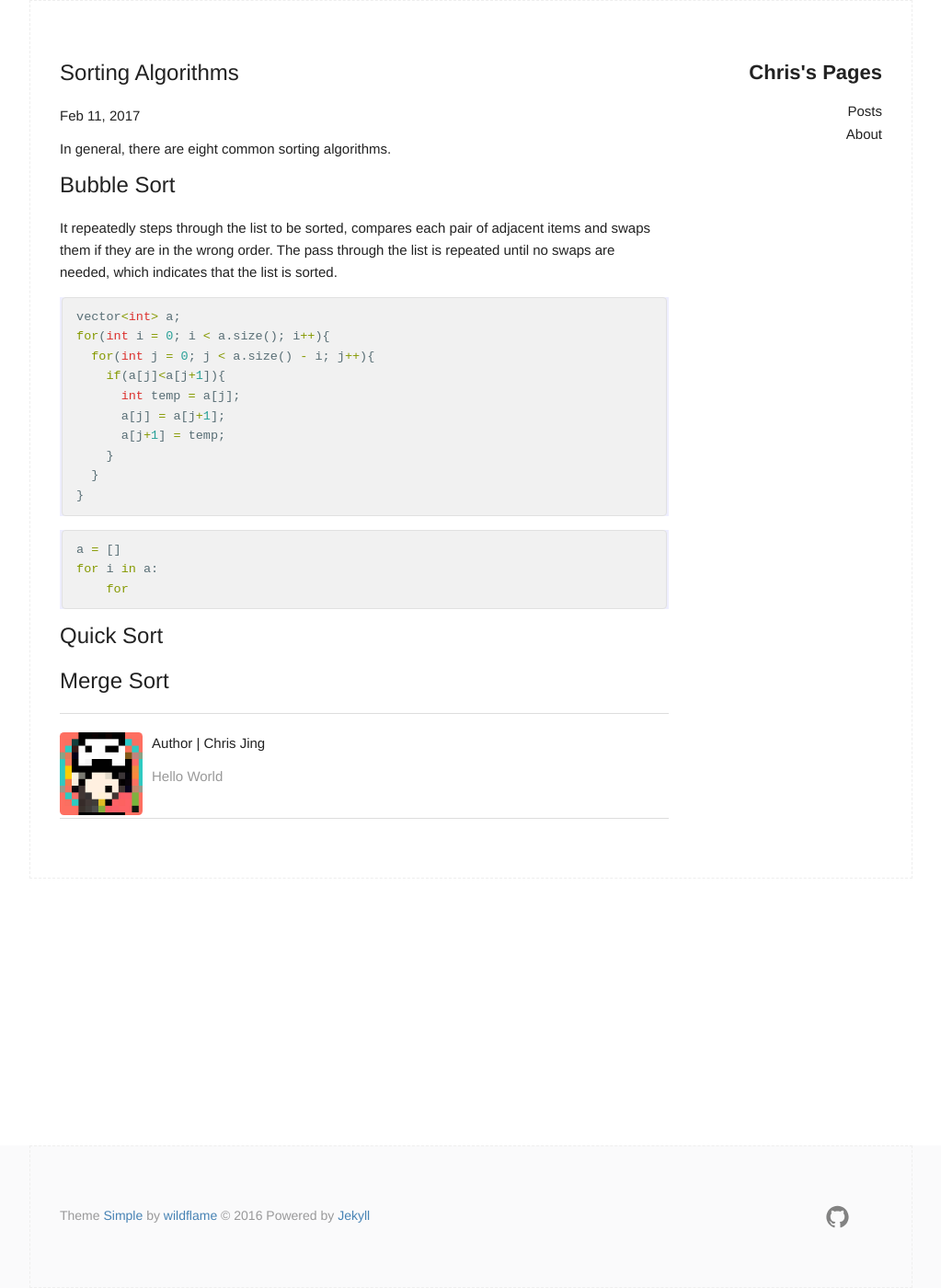
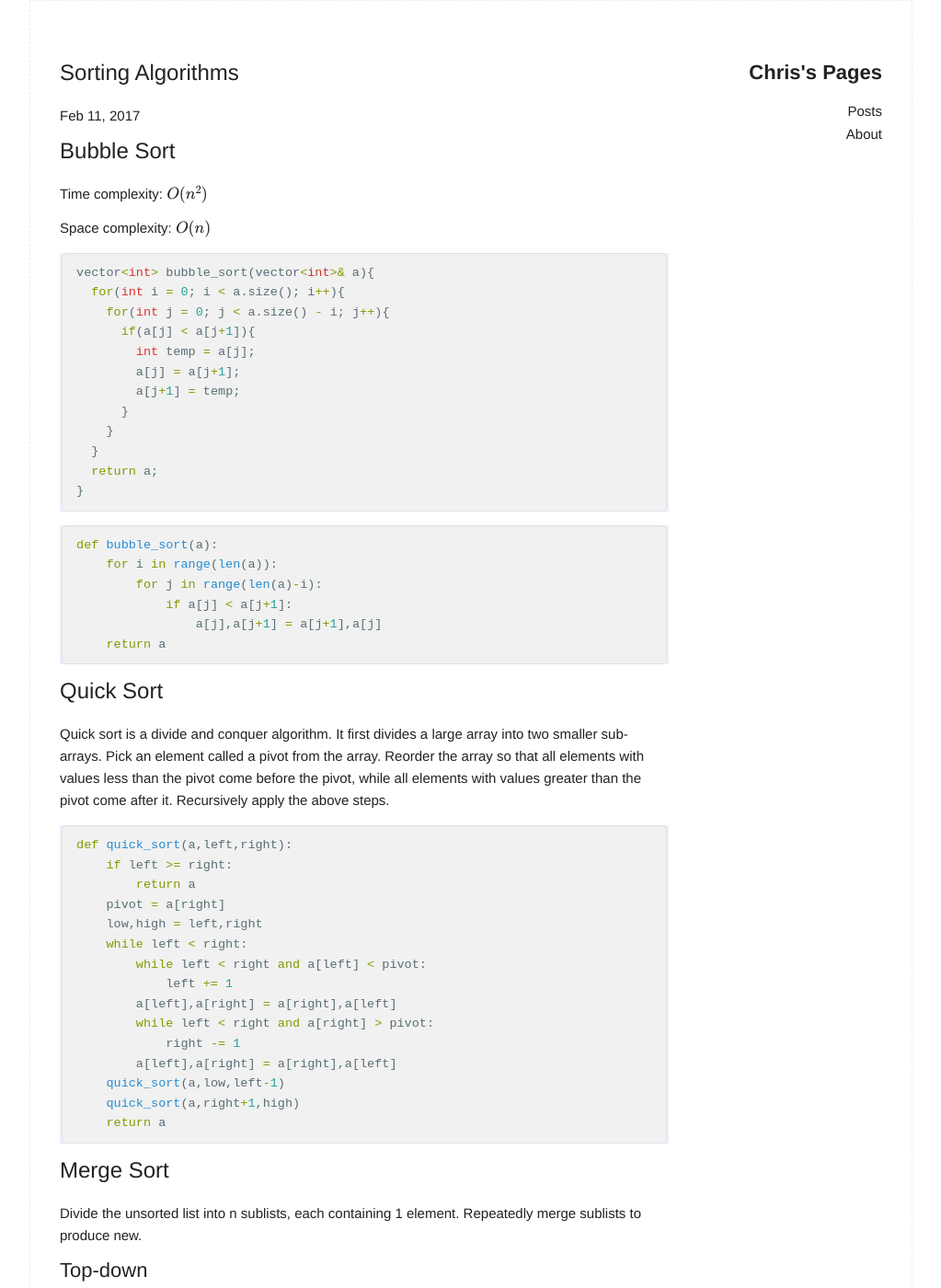
Before and after one commit to jingtt/jingtt.github.io, a Jekyll site: the page built from _posts/2017-02-11-Sorting-Algorithms.MD, in a window 1280 px wide and 1400 px high. Shown: the whole window at 92% size, without its empty margins (128-1151 px from the left). Built offline with Jekyll 4.4.1, drawn with Linux system fonts in a browser that asks for light colours; formulas are drawn with MathJax 3; some of the changed text lies outside the part shown.

Commit message:
sorting algorithms

````diff
--- a/_posts/2017-02-11-Sorting-Algorithms.MD
+++ b/_posts/2017-02-11-Sorting-Algorithms.MD
@@ -11,45 +11,152 @@ categories: CS
 
 
 
-In general, there are eight common sorting algorithms.
-
-
-
 # Bubble Sort
 
+Time complexity: $O(n^2)$
 
-
-It repeatedly steps through the list to be sorted, compares each pair of adjacent items and swaps them if they are in the wrong order. The pass through the list is repeated until no swaps are needed, which indicates that the list is sorted.
-
-
+Space complexity: $O(n)$
 
 ```c++
-vector<int> a;
-for(int i = 0; i < a.size(); i++){
-  for(int j = 0; j < a.size() - i; j++){
-    if(a[j]<a[j+1]){
-      int temp = a[j];
-      a[j] = a[j+1];
-      a[j+1] = temp;
+vector<int> bubble_sort(vector<int>& a){
+  for(int i = 0; i < a.size(); i++){
+    for(int j = 0; j < a.size() - i; j++){
+      if(a[j] < a[j+1]){
+        int temp = a[j];
+        a[j] = a[j+1];
+        a[j+1] = temp;
+      }
     }
   }
+  return a;
 }
 ```
 
 
 
 ```python
-a = []
-for i in a:
-    for
+def bubble_sort(a):
+    for i in range(len(a)):
+        for j in range(len(a)-i):
+            if a[j] < a[j+1]:
+                a[j],a[j+1] = a[j+1],a[j]
+    return a
 ```
 
 
 
 # Quick Sort
 
+Quick sort is a divide and conquer algorithm. It first divides a large array into two smaller sub-arrays. Pick an element called a pivot from the array. Reorder the array so that all elements with values less than the pivot come before the pivot, while all elements with values greater than the pivot come after it. Recursively apply the above steps.
+
+
+
+```python
+def quick_sort(a,left,right):
+    if left >= right:
+        return a
+    pivot = a[right]
+    low,high = left,right
+    while left < right:
+        while left < right and a[left] < pivot:
+            left += 1
+        a[left],a[right] = a[right],a[left]
+        while left < right and a[right] > pivot:
+            right -= 1
+        a[left],a[right] = a[right],a[left]
+    quick_sort(a,low,left-1)
+    quick_sort(a,right+1,high)
+    return a
+```
+
 
 
 
 
 # Merge Sort
+
+Divide the unsorted list into n sublists, each containing 1 element. Repeatedly merge sublists to produce new.
+
+
+
+## Top-down
+
+```python
+def merge()
+```
+
+## Bottom-up
+
+
+
+
+
+# Heap Sort
+
+
+
+
+
+# Selection Sort
+
+```python
+def select_sort(a):
+    for i in range(len(a)):
+        for j in range(i,len(a)):
+            if a[j] < a[i]:
+                a[i],a[j] = a[j],a[i]
+    return a
+
+```
+
+
+
+# Insertion Sort
+
+```python
+def insert_sort(a):
+    for i in range(1,len(a)):
+        key = a[i]
+        for j in reversed(range(i)):
+            if a[j] > key:
+                a[j] = a[j+1]
+            else:
+                a[j+1] = key
+    return a
+
+```
+
+
+
+# Shell Sort
+
+```python
+def shell_sort(a,distance=2):
+
+    for i in range():
+
+
+
+```
+
+
+
+
+
+# Count Sort
+
+
+
+# Bucket Sort
+
+
+
+
+
+# Radix Sort
+
+```python
+import math
+def radix_sort(a):
+
+```
````
